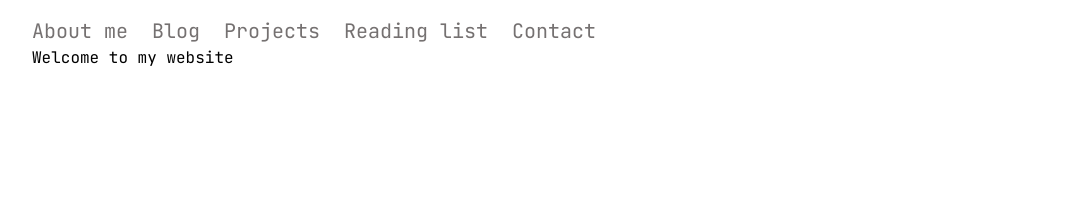
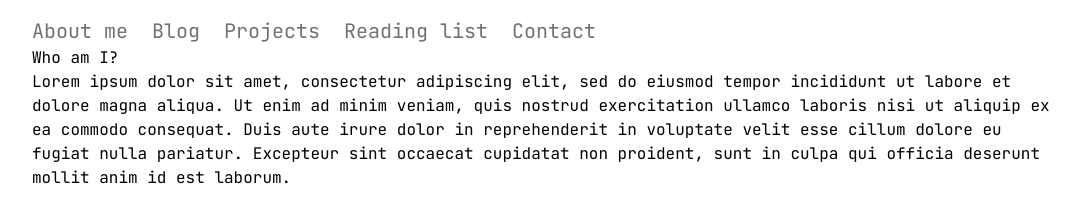
Before and after one commit to StijnvdW/personal-site, an Astro site: page / in a window 1280 px wide. Shown: the whole page, without its empty margins (96-1176 px from the left). Built offline with nearby package versions, Linux system fonts and the light colour scheme; Astro itself is replaced by a stand-in of ours.

Commit message:
Add some content.

```diff
--- a/src/pages/index.astro
+++ b/src/pages/index.astro
@@ -4,6 +4,14 @@
 
 <Layout title="Welcome to my website.">
 	<main>
-		<h1>Welcome to my website</h1>
+		<h1>Who am I?</h1>
+		<div>
+			Lorem ipsum dolor sit amet, consectetur adipiscing elit, sed do eiusmod tempor incididunt ut labore et dolore magna aliqua.
+
+			Ut enim ad minim veniam, quis nostrud exercitation ullamco laboris nisi ut aliquip ex ea commodo consequat. Duis aute irure dolor in reprehenderit in voluptate velit esse cillum dolore eu fugiat nulla pariatur.
+
+
+			Excepteur sint occaecat cupidatat non proident, sunt in culpa qui officia deserunt mollit anim id est laborum.
+		</div>
 	</main>
 </Layout>
```
